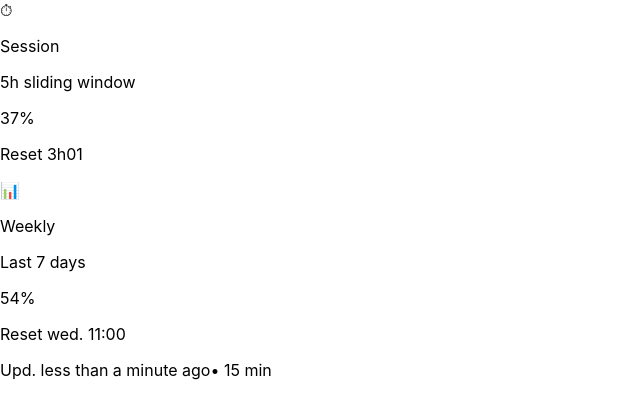
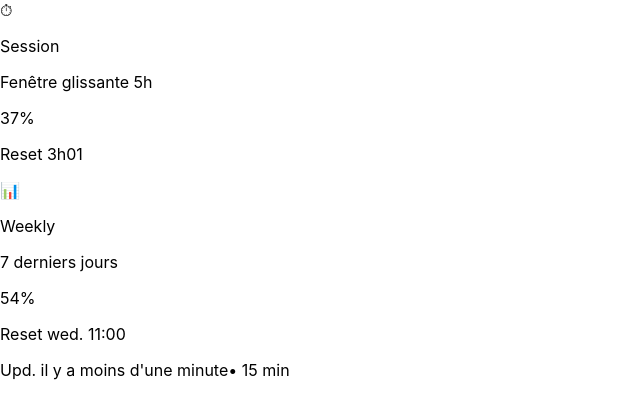
Before and after one commit to VicdSpt/TokenUsageWidget, a React (Vite) app in the folder claude-tracker/src/renderer/: page / in a window 1280 px wide. Shown: the top 418 px of the page, without its empty margins (0-640 px from the left). Built offline with nearby package versions, Linux system fonts and the light colour scheme.

Commit message:
fix: French localization in RateLimitBar component

```diff
--- a/claude-tracker/src/renderer/src/components/RateLimitBar.tsx
+++ b/claude-tracker/src/renderer/src/components/RateLimitBar.tsx
@@ -55,7 +55,7 @@ export default function RateLimitBar(props: RateLimitBarProps) {
 
   const ago = (() => {
     const diff = Math.floor((Date.now() - new Date(lastUpdated).getTime()) / 60000)
-    return diff < 1 ? "less than a minute ago" : `${diff} min ago`
+    return diff < 1 ? "il y a moins d'une minute" : `il y a ${diff} min`
   })()
 
   return (
@@ -63,14 +63,14 @@ export default function RateLimitBar(props: RateLimitBarProps) {
       <Bar
         icon="⏱"
         label="Session"
-        subtitle="5h sliding window"
+        subtitle="Fenêtre glissante 5h"
         percent={sessionPercent}
         resetInfo={sessionResetIn}
       />
       <Bar
         icon="📊"
         label="Weekly"
-        subtitle="Last 7 days"
+        subtitle="7 derniers jours"
         percent={weeklyPercent}
         resetInfo={weeklyResetAt}
       />
```
